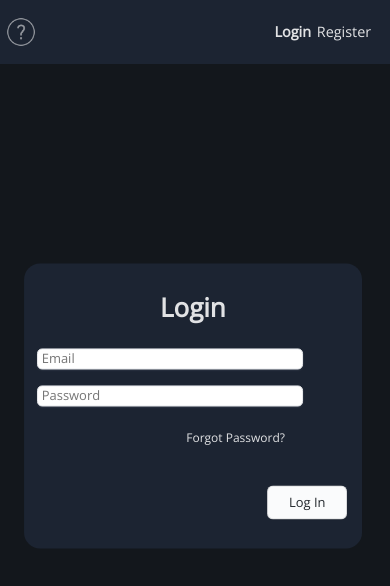
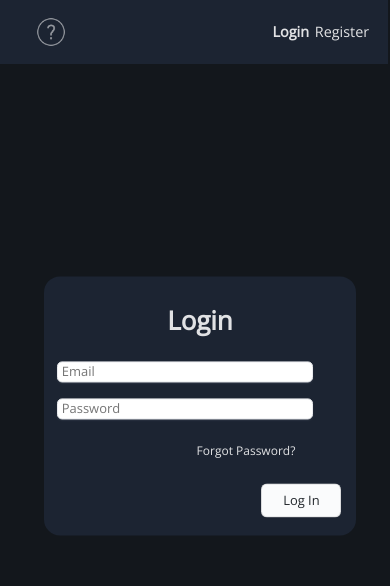
Before and after one commit to jdias95/FitnessApp, a React (Create React App) app in the folder client/: page /login in a window 390 px wide. Shown: the top 586 px of the page. Built offline with nearby package versions, Linux system fonts and the light colour scheme; no server answers.

Commit message:
Adjusts style

```diff
--- a/client/src/App.css
+++ b/client/src/App.css
@@ -1,3 +1,11 @@
+* {
+  box-sizing: border-box;
+}
+
+html {
+  overflow: hidden;
+}
+
 ::-webkit-scrollbar {
   width: 10px;
 }
@@ -21,10 +29,10 @@
   margin: 0;
   padding: 4rem 0 2rem 0;
   min-height: calc(100vh - 6rem);
-  width: 100vw;
+  width: 100%;
   position: absolute;
   top: 0;
-  height: auto;
+  height: 100vh;
   overflow-x: hidden;
 }
 
@@ -36,14 +44,13 @@ p {
   position: fixed;
   display: flex;
   align-items: center;
-  justify-content: flex-end;
   z-index: 200;
-  width: 100vw;
+  width: calc(100% - 10px);
   height: 4rem;
   top: 0;
   background-color: #1c2432;
   padding-right: 1rem;
-  right: 0rem;
+  left: 0rem;
 }
 
 .nav .name {
@@ -144,10 +151,10 @@ p {
 
 .container {
   border-radius: 1rem;
-  width: 28.2%;
+  width: calc(100% - 2em);
   height: 100%;
-  margin: 1rem 1.5%;
-  padding: 1%;
+  margin: 1rem 1em;
+  padding: 1em 2em;
   background-color: #1c2432;
 }
 
@@ -362,8 +369,19 @@ p {
   padding-right: 0.1em;
 }
 
+.weight-graph-container {
+  justify-content: space-between;
+  padding: 0.5em 0;
+  height: 100%;
+}
+
+#graph-container {
+  width: 49%;
+}
+
 .weightGraph,
 .exerciseGraph {
+  padding: 0.5em 0;
   width: 99%;
   margin: 0 auto;
 }
@@ -386,10 +404,17 @@ p {
   width: 2em;
 }
 
+.weight-list {
+  width: 49%;
+  align-self: stretch;
+}
+
 .weight-list ul {
   list-style: none;
   padding: 1rem;
-  height: 7rem;
+  min-height: 10em;
+  height: 100%;
+  margin: 0;
   overflow-y: auto;
   background-color: #13171c;
 }
@@ -481,6 +506,11 @@ a {
 .flex-center {
   display: flex;
   justify-content: center;
+}
+
+.dashboard-container {
+  width: 100%;
+  flex-direction: column;
 }
 
 .dashboard {
@@ -607,13 +637,13 @@ a {
 }
 
 #working-weight {
-  top: -110%;
+  top: -150%;
   z-index: 100;
   left: 3em;
 }
 
 #volume {
-  top: -160%;
+  top: -200%;
   z-index: 100;
   left: 3em;
 }
@@ -694,7 +724,7 @@ a {
 }
 
 #wide {
-  width: 3rem;
+  width: 4.5rem;
 }
 
 #wider {
@@ -702,7 +732,7 @@ a {
 }
 
 #narrow {
-  width: 2.5rem;
+  width: 3rem;
 }
 
 .exercise-modal-body p {
@@ -894,12 +924,28 @@ li {
     width: 5px;
   }
 
+  .nav {
+    width: calc(100% - 5px);
+  }
+
+  .weight-graph-container {
+    display: block;
+  }
+
+  #graph-container,
+  .weight-list {
+    width: 100%;
+  }
+
+  .weight-list ul {
+    margin: 1em 0;
+  }
+
   .row {
     flex-direction: column;
   }
 
   .container {
-    width: calc(97% - 2.2em);
     padding: 1em;
   }
 
@@ -937,6 +983,10 @@ li {
 @media (max-width: 800px) {
   ::-webkit-scrollbar {
     width: 2px;
+  }
+
+  .nav {
+    width: calc(100% - 2px);
   }
 
   .App {
--- a/client/src/Dashboard.js
+++ b/client/src/Dashboard.js
@@ -516,11 +516,10 @@ const Dashboard = (props) => {
   };
 
   return (
-    <div className="App">
-      <div className="row flex">
+    <div className="dashboard-container row flex">
       <div className="weight container">
         <div className="dashboard flex title">
-            <h2>Weight</h2>
+          <h2>Body Weight</h2>
           <h1
             id="plus"
             onClick={() => {
@@ -531,6 +530,8 @@ const Dashboard = (props) => {
           </h1>
         </div>
         {weightData.length > 0 ? (
+          <div className="flex weight-graph-container">
+            <div id="graph-container">
               <div>
                 <div className="time-selection-container">
                   <select
@@ -575,7 +576,8 @@ const Dashboard = (props) => {
                     <div>
                       <p>
                         {weightData[0].weight}{" "}
-                      {userProfile && userProfile.measurement_type !== "metric"
+                        {userProfile &&
+                        userProfile.measurement_type !== "metric"
                           ? "lbs"
                           : "kgs"}
                       </p>
@@ -584,7 +586,8 @@ const Dashboard = (props) => {
                     <div>
                       <p>
                         {weightData[weightData.length - 1].weight}{" "}
-                      {userProfile && userProfile.measurement_type !== "metric"
+                        {userProfile &&
+                        userProfile.measurement_type !== "metric"
                           ? "lbs"
                           : "kgs"}
                       </p>
@@ -619,6 +622,8 @@ const Dashboard = (props) => {
                   </div>
                 </div>
                 <div className="weightGraph"></div>
+              </div>
+            </div>
             <div className="weight-list">
               <ul>
                 {weightData
@@ -788,16 +793,12 @@ const Dashboard = (props) => {
                                         <img
                                           className="img edit"
                                           src={
-                                              process.env.PUBLIC_URL +
-                                              "/edit.png"
+                                            process.env.PUBLIC_URL + "/edit.png"
                                           }
                                           onClick={() => {
                                             setSelectedRoutine(routine);
                                             setSelectedExercise(exercise);
-                                              toggleModal(
-                                                "updateExercise",
-                                                true
-                                              );
+                                            toggleModal("updateExercise", true);
                                           }}
                                           alt="edit"
                                         />
@@ -809,10 +810,7 @@ const Dashboard = (props) => {
                                           onClick={() => {
                                             setSelectedRoutine(routine);
                                             setSelectedExercise(exercise);
-                                              toggleModal(
-                                                "deleteExercise",
-                                                true
-                                              );
+                                            toggleModal("deleteExercise", true);
                                           }}
                                           alt="delete"
                                         />
@@ -867,7 +865,7 @@ const Dashboard = (props) => {
       </div>
       <div className="tracked container">
         <div className="dashboard flex title tooltip-container">
-            <h2>Track Progress</h2>
+          <h2>Exercise Progress</h2>
           <img
             className="tooltip-png"
             src={process.env.PUBLIC_URL + "/tooltip.png"}
@@ -948,8 +946,7 @@ const Dashboard = (props) => {
                                 ) : (
                                   <img
                                     src={
-                                        process.env.PUBLIC_URL +
-                                        "/down-arrow.png"
+                                      process.env.PUBLIC_URL + "/down-arrow.png"
                                     }
                                     className="down-arrow"
                                     alt="click for drop down menu"
@@ -965,8 +962,7 @@ const Dashboard = (props) => {
                                     alt="exercise statistics"
                                     className="img stats"
                                     src={
-                                        process.env.PUBLIC_URL +
-                                        "/linegraph.png"
+                                      process.env.PUBLIC_URL + "/linegraph.png"
                                     }
                                     onClick={() => {
                                       setSelectedExercise(
@@ -1080,7 +1076,6 @@ const Dashboard = (props) => {
             )}
           </Droppable>
         </DragDropContext>
-        </div>
       </div>
 
       {showWeightModal && (
--- a/client/src/ProfileForm.js
+++ b/client/src/ProfileForm.js
@@ -372,7 +372,7 @@ const ProfileForm = (props) => {
                   <div className="flex">
                     <input
                       type="number"
-                      id="wide"
+                      id="narrow"
                       placeholder="0"
                       min="0"
                       max="100"
--- a/client/src/WeightFormModal.js
+++ b/client/src/WeightFormModal.js
@@ -144,7 +144,7 @@ const WeightFormModal = (props) => {
                       setWeightReg(safeParseFloat(e.target.value));
                     }}
                   />
-                  <label>lbs</label>
+                  <label>&nbsp;lbs</label>
                 </div>
               ) : (
                 <div>
@@ -163,7 +163,7 @@ const WeightFormModal = (props) => {
                       );
                     }}
                   />
-                  <label>kgs</label>
+                  <label>&nbsp;kgs</label>
                 </div>
               )}
               <span className="modal-button-container">
```
Lines whose indentation alone changed are shown as unchanged.
